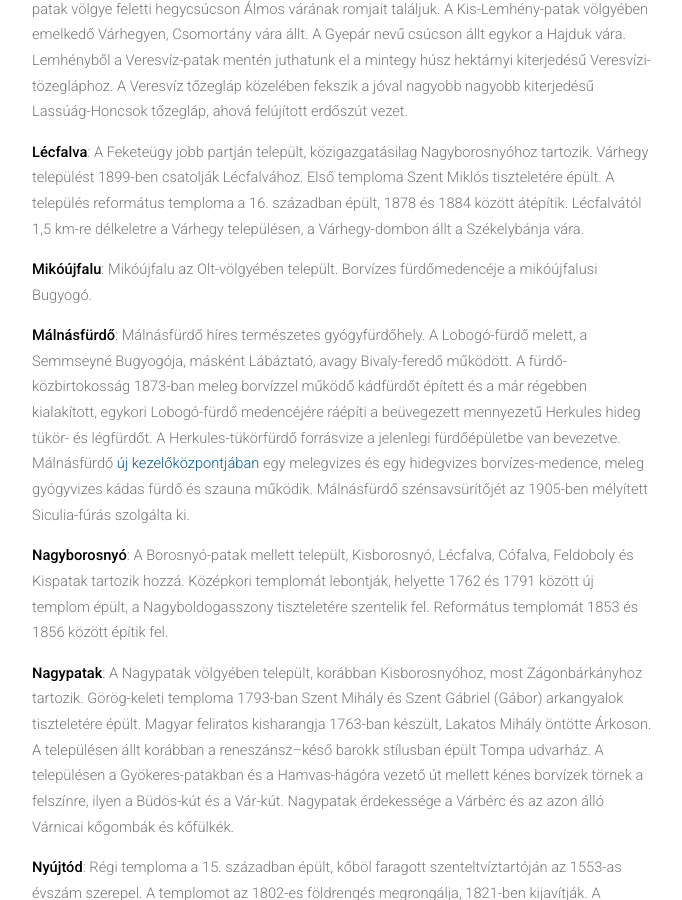
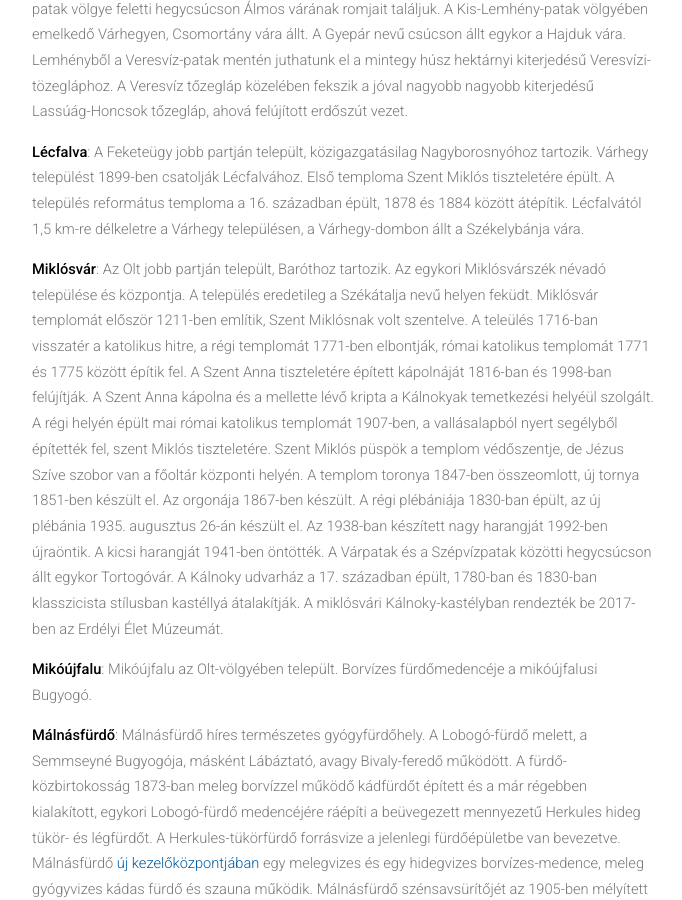
Before and after one commit to siculia/siculia.github.io, a Jekyll site: the page built from siculia-haromszek.html, in a window 1280 px wide and 900 px high, scrolled down 8898 px. Shown: the whole window, without its empty margins (128-810 px from the left). Built offline with Jekyll 4.4.1, drawn with Linux system fonts in a browser that asks for light colours; nearby versions of some CDN libraries; library files that are not in the unit come from our copies.

Commit message:
Miklósvár

```diff
--- a/siculia-haromszek.html
+++ b/siculia-haromszek.html
@@ -77,6 +77,7 @@ layout: default
 							<p style="text-align: left;"><b>Kurtapatak</b>: A Kurta-patak mentén települt, közigazgatásilag Esztelnekhez tartozik. Egyházi szempontból a szomszédos Esztelnek filiája. A mai temetőkert területén Baka Mártonné 1663-ban kápolnát építtet, helyét a Baka család egy emlékkereszttel jelölte meg 1899-ben. A kurtapataki kápolnát 1874-ben a Mocsár és Hidegkút patakok összefolyása fölött Jakab Ferenc építtette. Lönhárt Ferenc püspök alatt 1888-ban a kápolnát torony hozzáépítésével Szent Péter és Szent Pál tiszteletére alakítják át, a kisebbik harangját 1774-ben öntötték a csíksomlyói kolostor számára, Pádovai Szent Antal tiszteletére. A kápolna nyugati falához 1984-ban hozzáépítenek egy sekrestyét. A templombúcsúja Szent Péter és Pál napján van. A településtő három kilóméterre északra, a Kászon völgyében egy 13. századi templom állt, amely az egykori Szentjános falu temploma lehetett. A kurtapataki szilvapálinkának jó híre van.</p>
 							<p style="text-align: left;"><b>Lemhény</b>: A Feketeügy partján fekvő Alsólemhény vagy Alszeg és a Velence-patak völgyében fekvő Felsőlemhény és Velence falvak összeolvadásából keletkezett. Régi vártemploma Kézdialmás és Lemhény között, a Szent Mihály-hegyen állt.  A helyére a lemhényiek és az almásiak közösen 1510-ben új templomot építenek (a diadalív fölötti felíraton az 1510-es évszám szrepel), amit 1777-ben barokk stílusban átépítenek. A kerek bástyákkal, kaputornyokkal megerősített várfalát a 16-17. század fordulóján emelik. A Szent Mihály-hegyi templomot, mivel mindkét településtől távolabb esik, csak búcsúkor, temetésekkor és nagyobb egyházi ünnepekkor használják. Búcsúját szeptember 29-én, Szent Mihály arkangyal napján tartják. A Nagy-Lemhény-patak völgye feletti hegycsúcson Álmos várának romjait találjuk. A Kis-Lemhény-patak völgyében emelkedő Várhegyen, Csomortány vára állt. A Gyepár nevű csúcson állt egykor a Hajduk vára. Lemhényből a Veresvíz-patak mentén juthatunk el a mintegy húsz hektárnyi kiterjedésű Veresvízi-tözegláphoz. A Veresvíz tőzegláp közelében fekszik a jóval nagyobb nagyobb kiterjedésű Lassúág-Honcsok tőzegláp, ahová felújított erdőszút vezet.</p>
 							<p style="text-align: left;"><b>Lécfalva</b>: A Feketeügy jobb partján települt, közigazgatásilag Nagyborosnyóhoz tartozik. Várhegy települést 1899-ben csatolják Lécfalvához. Első temploma Szent Miklós tiszteletére épült. A település református temploma a 16. században épült, 1878 és 1884 között átépítik. Lécfalvától 1,5 km-re délkeletre a Várhegy településen, a Várhegy-dombon állt a Székelybánja vára.
+							<p style="text-align: left;"><b>Miklósvár</b>: Az Olt jobb partján települt, Baróthoz tartozik. Az egykori Miklósvárszék névadó települése és központja. A település eredetileg a Székátalja nevű helyen feküdt. Miklósvár templomát először 1211-ben említik, Szent Miklósnak volt szentelve. A teleülés 1716-ban visszatér a katolikus hitre, a régi templomát 1771-ben elbontják, római katolikus templomát 1771 és 1775 között építik fel. A Szent Anna tiszteletére épített kápolnáját 1816-ban és 1998-ban felújítják. A Szent Anna kápolna és a mellette lévő kripta a Kálnokyak temetkezési helyéül szolgált. A régi helyén épült mai római katolikus templomát 1907-ben, a vallásalapból nyert segélyből építették fel, szent Miklós tiszteletére. Szent Miklós püspök a templom védőszentje, de Jézus Szíve szobor van a főoltár központi helyén. A templom toronya 1847-ben összeomlott, új tornya 1851-ben  készült el. Az orgonája 1867-ben készült. A régi plébániája 1830-ban épült, az új plébánia 1935. augusztus 26-án készült el. Az 1938-ban készített nagy harangját 1992-ben újraöntik. A kicsi harangját 1941-ben öntötték. A Várpatak és a Szépvízpatak közötti hegycsúcson állt egykor Tortogóvár. A Kálnoky udvarház a 17. században épült, 1780-ban és 1830-ban klasszicista stílusban kastéllyá átalakítják. A miklósvári Kálnoky-kastélyban rendezték be 2017-ben az Erdélyi Élet Múzeumát. </p>
 							<p style="text-align: left;"><b>Mikóújfalu</b>: Mikóújfalu az Olt-völgyében települt. Borvízes fürdőmedencéje a mikóújfalusi Bugyogó.</p>
 							<p style="text-align: left;"><b>Málnásfürdő</b>: Málnásfürdő híres természetes gyógyfürdőhely. A Lobogó-fürdő melett, a Semmseyné Bugyogója, másként Lábáztató, avagy Bivaly-feredő működött. A fürdő-közbirtokosság 1873-ban meleg borvízzel működő kádfürdőt épített és a már régebben kialakított, egykori Lobogó-fürdő medencéjére ráépíti a beüvegezett mennyezetű Herkules hideg tükör- és légfürdőt. A Herkules-tükörfürdő forrásvize a jelenlegi fürdőépületbe van bevezetve. Málnásfürdő <a href="http://www.aquasic.ro/malnas/">új kezelőközpontjában</a> egy melegvizes és egy hidegvizes borvízes-medence, meleg gyógyvizes kádas fürdő és szauna működik. Málnásfürdő szénsavsürítőjét az 1905-ben mélyített Siculia-fúrás szolgálta ki.</p>
 							<p style="text-align: left;"><b>Nagyborosnyó</b>: A Borosnyó-patak mellett települt, Kisborosnyó, Lécfalva, Cófalva, Feldoboly és Kispatak tartozik hozzá. Középkori templomát lebontják, helyette 1762 és 1791 között új templom épült, a Nagyboldogasszony tiszteletére szentelik fel. Református templomát 1853 és 1856 között építik fel.
```
